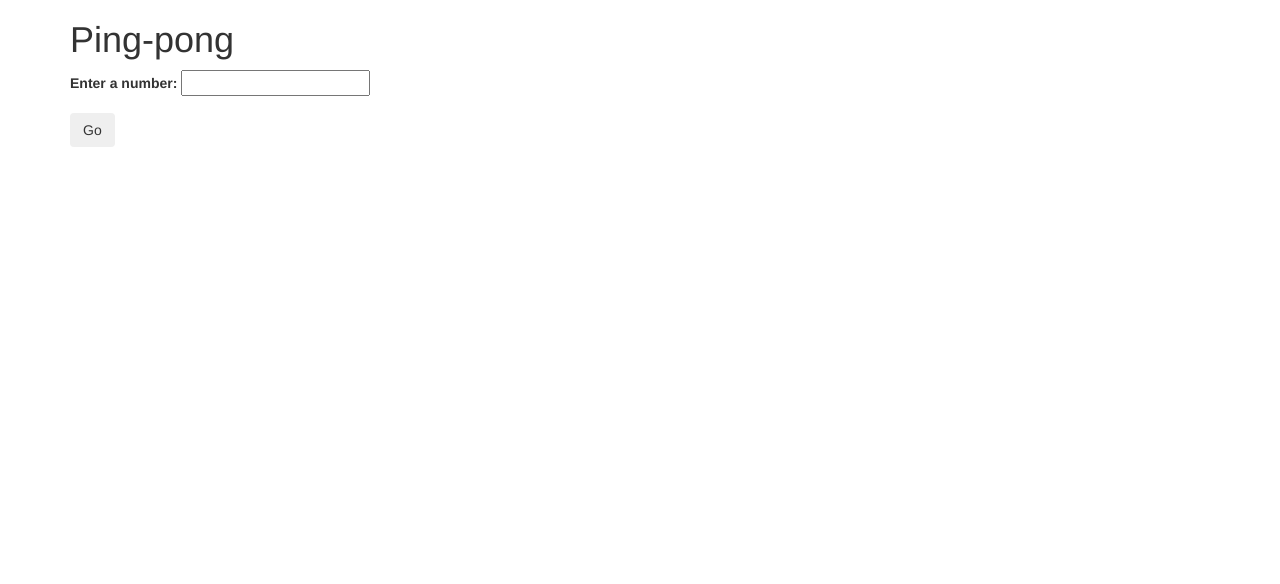
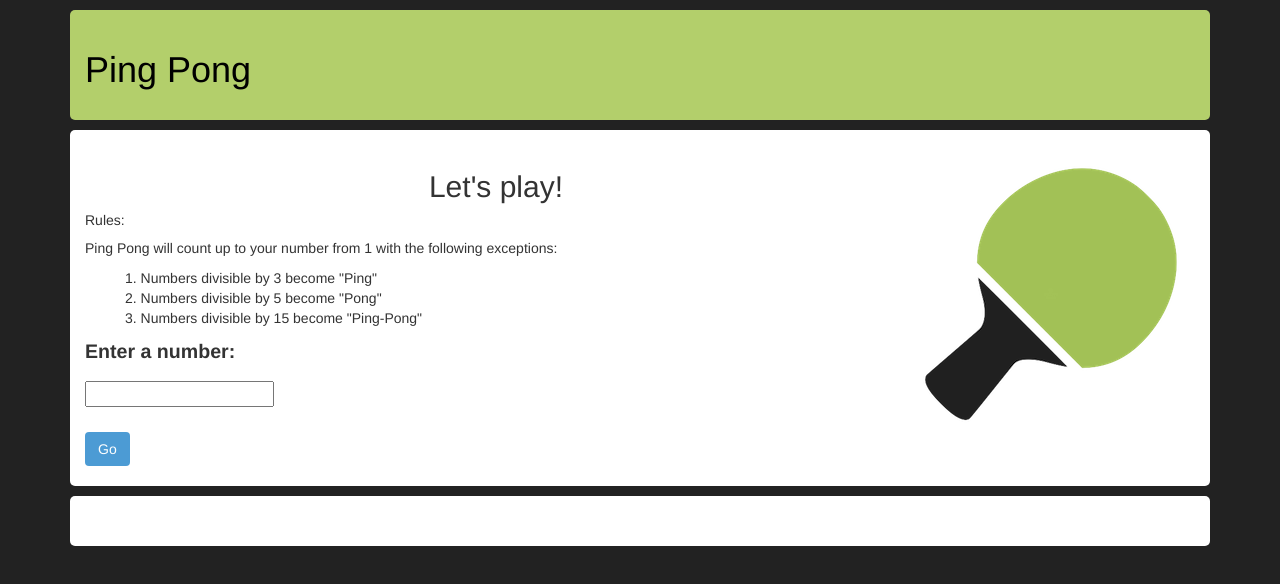
Before and after one commit to jrinard/ping-pong, a plain HTML site: page index.html in a window 1280 px wide. Drawn offline with Linux system fonts and the light colour scheme.

Commit message:
Begins CSS styling

```diff
--- a/css/styles.css
+++ b/css/styles.css
@@ -1,32 +1,77 @@
-/*label{
+label{
   font-size: 1.4em;
 }
 h2 {
 text-align: center;
 }
-#translated-output {
-display: none;
+
+h1 {
+  color: #000;
 }
-#translated-output h4 {
-display: block;
+#container {
 width: 100%;
-height: 34px;
-padding: 6px 12px;
+}
+#top {
+  /*background-image: url("../img/img2.jpg");*/
+    /*background: linear-gradient(#618CBA, #3E6894, #222);*/
+    background-size: 100%;
+    background-color: #B3CF6B;
+    color:#000;
+    margin:10px 0px 0px 0px;
+    padding: 20px 15px;
+    background-size: 100%;
+    border-radius: 5px;
+    margin-bottom: 10px;
+  }
+#main {
+padding: 20px 15px;
 font-size: 14px;
-line-height: 1.42857143;
-color: #555;
 background-color: #fff;
-background-image: none;
-border: 1px solid #ccc;
-border-radius: 4px;
+border-radius: 5px;
+margin-bottom: 10px;
+}
+#result {
+  padding: 20px 15px;
+  font-size: 1em;
+  background-color: #fff;
+  border-radius: 5px;
+}
+li {
+  list-style: none;
 }
 
 body{
   background-color: #222;
 }
 
+input {
+  margin-top: 10px;
+}
+
 .btn {
-  background-color: teal;
-  margin-top: 50px;
+  background-color: #4C9BD4;
+  margin-top: 10px;
   color: #fff;
-}*/
+}
+.btn:hover {
+  background-color: #6fafdc;
+  margin-top: 10px;
+  color: #fff;
+}
+.btn:active {
+  background-color: #888;
+  margin-top: 10px;
+  color: #fff;
+}
+
+.btn:visited {
+  background-color: #888;
+  margin-top: 10px;
+  color: #fff;
+}
+
+a:visited {
+  background-color: #888;
+  margin-top: 10px;
+  color: #fff;
+}
--- a/index.html
+++ b/index.html
@@ -9,11 +9,22 @@
   </head>
   <body>
     <div class="container">
-      <h1>Ping-pong</h1>
+      <div id="top">
 
+      <h1>Ping Pong</h1>
+      </div>
       <form id="main">
+      <img class="pull-right" src="img/icon2.png" alt="paddle">
+        <h2>Let's play!</h2>
+        <h5> Rules:</h5>
+        <p> Ping Pong will count up to your number from 1 with the following exceptions:
+        <ul>
+         <li>1. Numbers divisible by 3 become "Ping"</li>
+         <li>2. Numbers divisible by 5 become "Pong"</li>
+         <li>3. Numbers divisible by 15 become "Ping-Pong"</li>
+        </ul>
         <div class="form-group">
-          <label for="num">Enter a number:</label>
+          <label for="num">Enter a number:</label><br>
           <input id="num" type="text">
         </div>
 
--- a/js/scripts.js
+++ b/js/scripts.js
@@ -1,5 +1,4 @@
 // Back End Logic
-
 var counter = function(userInput) {
 var mainArray = [];
 var newArray = [];
@@ -20,10 +19,7 @@ var newArray = [];
   return newArray;
 };// Function End
 
-
-
 // Front End
-
 $(document).ready(function() {
   $("form#main").submit(function(event) {
     var userInput = parseInt($("input#num").val());
```
Also changed, not shown: img/icon.jpg (added), img/icon2.png (added), img/img.jpg (added), img/img2.jpg (added), 1 other file.
